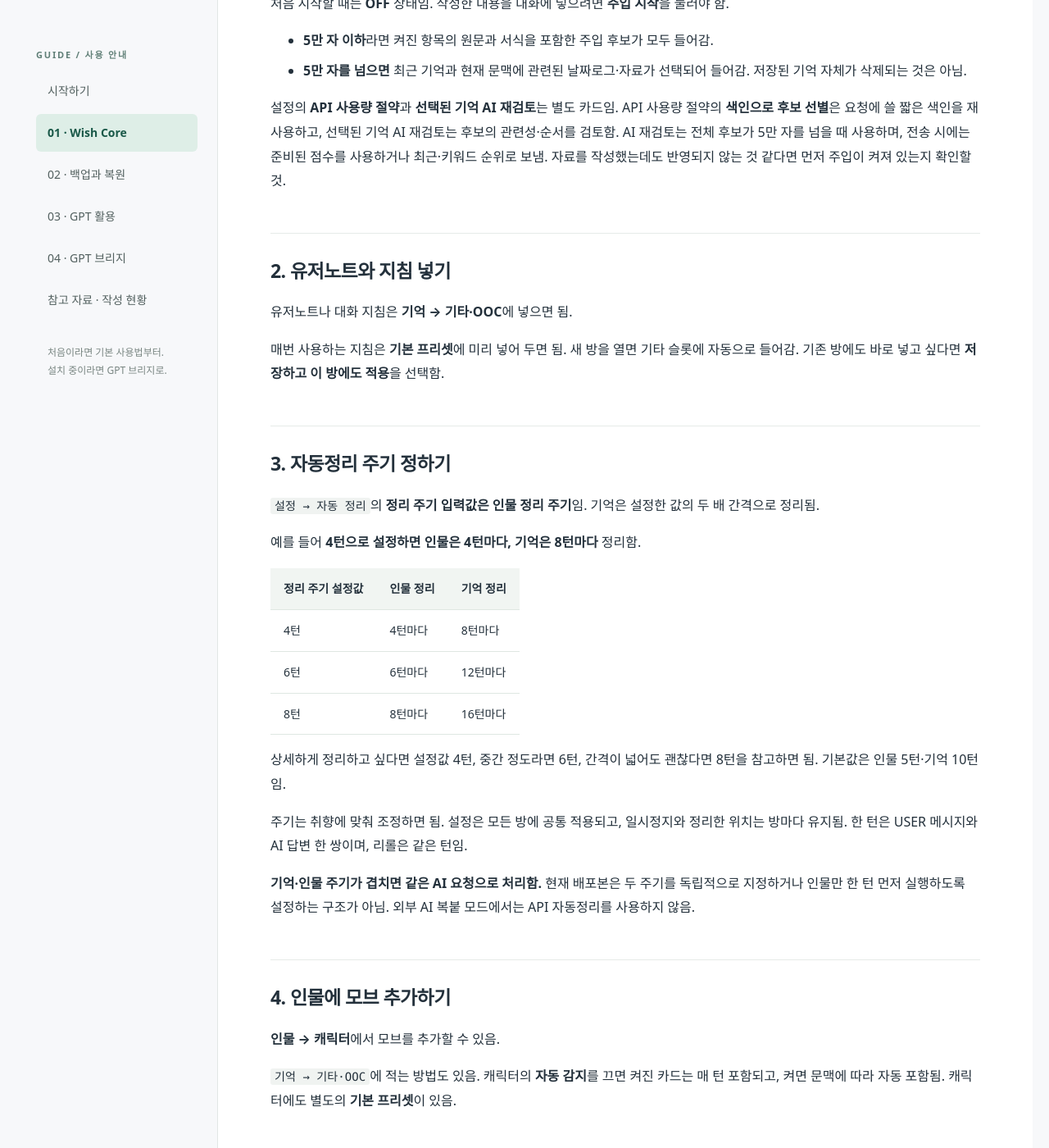
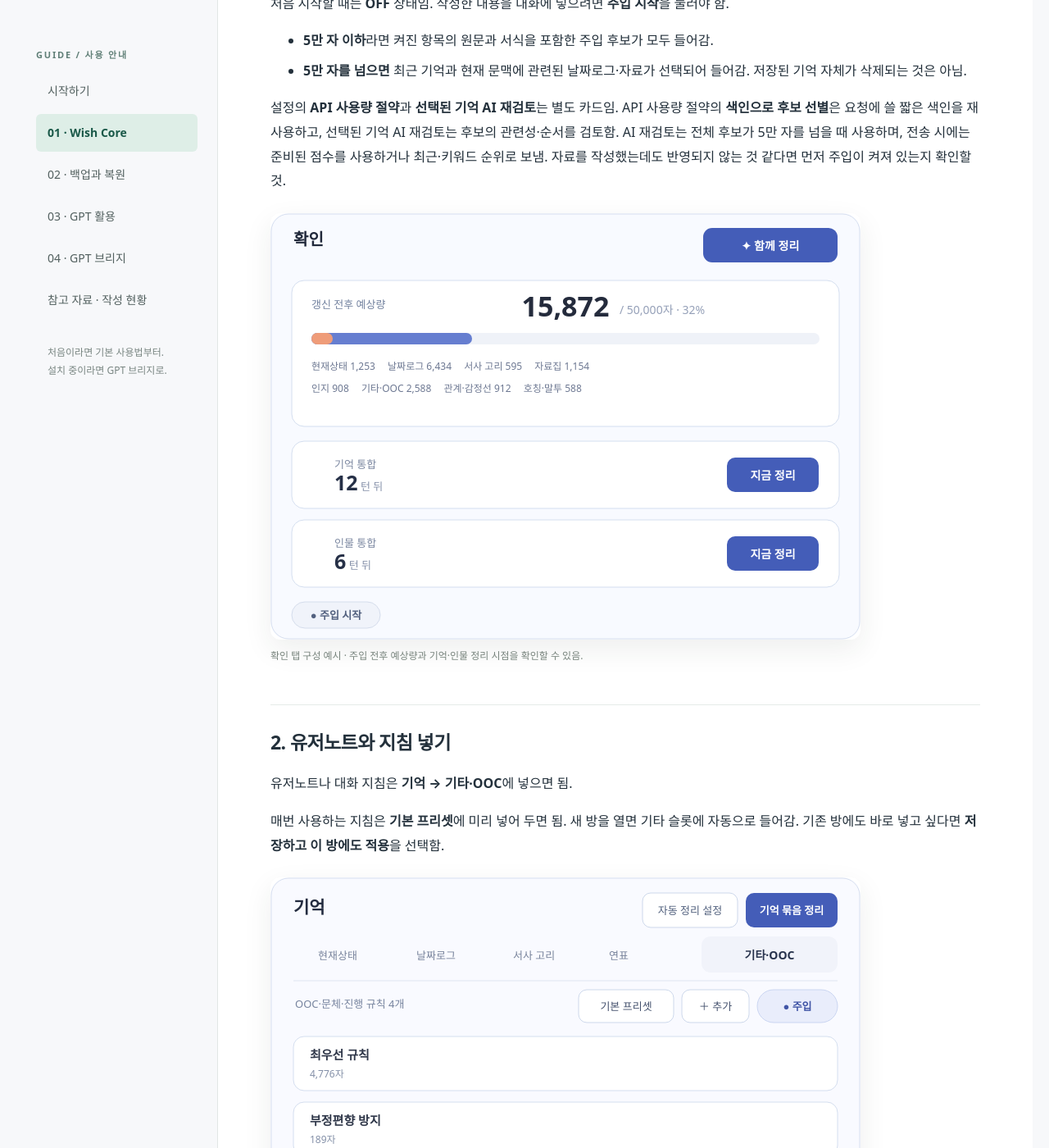
Before and after one commit to eun033/crack-help-page, a Jekyll site: the page built from core.md, in a window 1280 px wide and 1400 px high, scrolled down 473 px. Shown: the whole window at 82% size. Built offline with Jekyll 4.4.1, drawn with Linux system fonts in a browser that asks for light colours; some of the changed text lies outside the part shown.

Commit message:
docs: add Core UI images based on provided screens

```diff
--- a/assets/style.css
+++ b/assets/style.css
@@ -7,6 +7,8 @@
 [data-tab-panel]>.guide-tabs>.guide-tab-list{background:#f7f8fa}
 [data-tab-panel]>h2:first-child{margin-top:18px;padding-top:0;border-top:0}
 
+.guide-figure{margin:24px 0 32px}.guide-figure img{display:block;width:min(100%,720px);height:auto;border-radius:12px;box-shadow:0 12px 34px #21372c14}.guide-figure figcaption{margin-top:9px;color:#77837c;font-size:12px}
+
 /* 페이지와 코드·표 영역에 공통 적용. 고대비 모드에서는 시스템 색상 유지. */
 html,*{scrollbar-width:thin;scrollbar-color:#a7bbb2 transparent}
 ::-webkit-scrollbar{width:6px;height:6px}
--- a/core.md
+++ b/core.md
@@ -11,11 +11,15 @@ description: 주입을 켜고, 지침과 기억을 넣고, 자동정리 주기
 
 설정의 **API 사용량 절약**과 **선택된 기억 AI 재검토**는 별도 카드임. API 사용량 절약의 **색인으로 후보 선별**은 요청에 쓸 짧은 색인을 재사용하고, 선택된 기억 AI 재검토는 후보의 관련성·순서를 검토함. AI 재검토는 전체 후보가 5만 자를 넘을 때 사용하며, 전송 시에는 준비된 점수를 사용하거나 최근·키워드 순위로 보냄. 자료를 작성했는데도 반영되지 않는 것 같다면 먼저 주입이 켜져 있는지 확인할 것.
 
+<figure class="guide-figure"><img src="assets/images/core-check.svg" alt="확인 탭에서 주입량과 기억·인물 정리 주기를 확인하는 화면 구성 예시"><figcaption>확인 탭 구성 예시 · 주입 전후 예상량과 기억·인물 정리 시점을 확인할 수 있음.</figcaption></figure>
+
 ## 2. 유저노트와 지침 넣기
 
 유저노트나 대화 지침은 **기억 → 기타·OOC**에 넣으면 됨.
 
 매번 사용하는 지침은 **기본 프리셋**에 미리 넣어 두면 됨. 새 방을 열면 기타 슬롯에 자동으로 들어감. 기존 방에도 바로 넣고 싶다면 **저장하고 이 방에도 적용**을 선택함.
+
+<figure class="guide-figure"><img src="assets/images/core-memory.svg" alt="기억 탭의 기타 OOC 목록과 기본 프리셋, 주입 버튼 화면 구성 예시"><figcaption>기억 → 기타·OOC 구성 예시 · 자주 쓰는 지침은 기본 프리셋으로 관리함.</figcaption></figure>
 
 ## 3. 자동정리 주기 정하기
 
@@ -35,6 +39,8 @@ description: 주입을 켜고, 지침과 기억을 넣고, 자동정리 주기
 
 **기억·인물 주기가 겹치면 같은 AI 요청으로 처리함.** 현재 배포본은 두 주기를 독립적으로 지정하거나 인물만 한 턴 먼저 실행하도록 설정하는 구조가 아님. 외부 AI 복붙 모드에서는 API 자동정리를 사용하지 않음.
 
+<figure class="guide-figure"><img src="assets/images/core-settings.svg" alt="자동 정리 주기와 API 사용량 절약, 선택된 기억 AI 재검토가 표시된 설정 화면 구성 예시"><figcaption>설정 탭 구성 예시 · 입력한 정리 주기는 인물 주기이며 기억은 두 배로 표시됨.</figcaption></figure>
+
 ## 4. 인물에 모브 추가하기
 
 **인물 → 캐릭터**에서 모브를 추가할 수 있음.
@@ -52,6 +58,8 @@ HAP-GPT에서는 **자료 관리 → 외부 AI로 재구축** 작업을 **GPT로
 5. 결과를 만들었던 **외부 AI로 재구축** 영역의 **JSON 가져오기**로 가져오고, 검증·적용 화면을 확인함.
 
 **GPT로 보냈다고 결과가 자동 적용되지는 않음.** 완성물을 가져와 JSON 가져오기를 해야 함.
+
+<figure class="guide-figure"><img src="assets/images/core-tools.svg" alt="자료 관리 탭의 외부 AI 재구축과 JSON 가져오기 화면 구성 예시"><figcaption>자료 관리 구성 예시 · 외부 AI 결과는 해당 재구축 영역의 JSON 가져오기로 적용함.</figcaption></figure>
 
 [GPT 전송과 보조 AI 연결 자세히 보기 →](gpt.html)
 
```
Also changed, not shown: sources.md (+1 -1 lines), assets/images/core-check.svg (added), assets/images/core-memory.svg (added), assets/images/core-settings.svg (added), assets/images/core-tools.svg (added).
